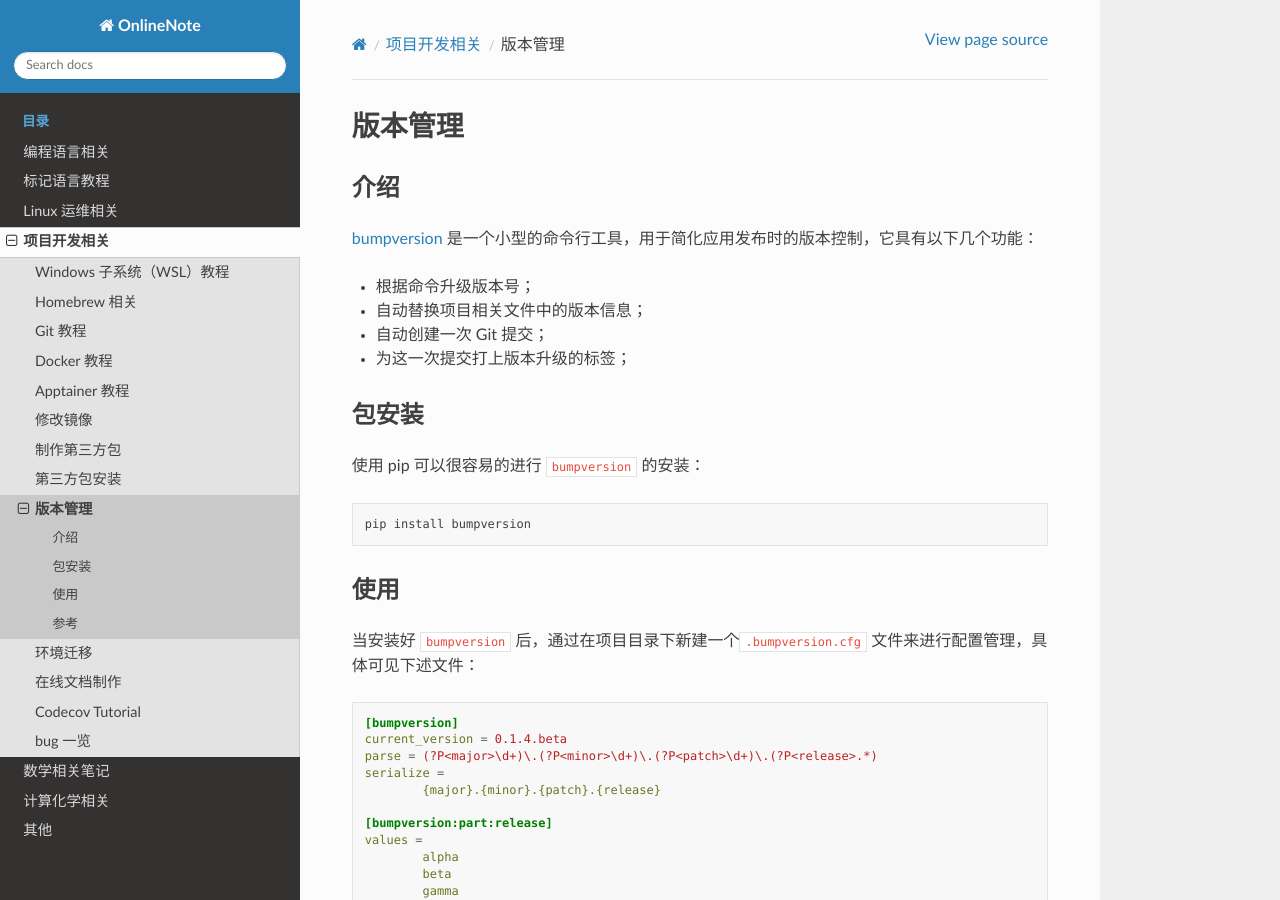
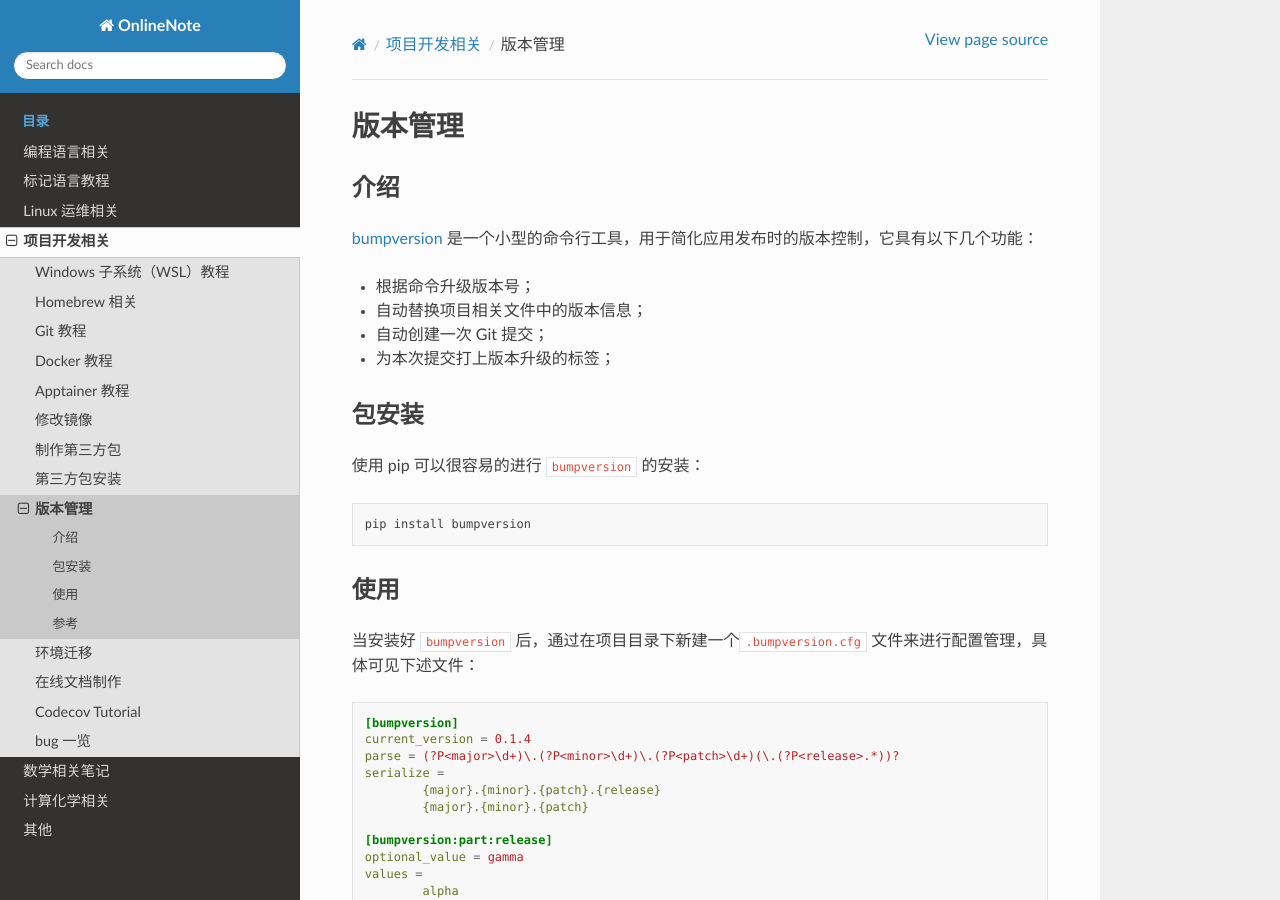
Before and after one commit to Rasic2/CodeNote, a Sphinx documentation site: the page built from docs/source/development/version.md, in a window 1280 px wide and 900 px high. Built offline with Sphinx 7.4.7 and the Read the Docs theme 2.0.0, drawn with Linux system fonts in a browser that asks for light colours.

Commit message:
update version.md

````diff
--- a/docs/source/development/version.md
+++ b/docs/source/development/version.md
@@ -7,7 +7,7 @@
 - 根据命令升级版本号；
 - 自动替换项目相关文件中的版本信息；
 - 自动创建一次 Git 提交；
-- 为这一次提交打上版本升级的标签；
+- 为本次提交打上版本升级的标签；
 
 ## 包安装
 
@@ -23,12 +23,14 @@ pip install bumpversion
 
 ```ini
 [bumpversion]
-current_version = 0.1.4.beta
-parse = (?P<major>\d+)\.(?P<minor>\d+)\.(?P<patch>\d+)\.(?P<release>.*)
+current_version = 0.1.4
+parse = (?P<major>\d+)\.(?P<minor>\d+)\.(?P<patch>\d+)(\.(?P<release>.*))?
 serialize =
 	{major}.{minor}.{patch}.{release}
+	{major}.{minor}.{patch}
 
 [bumpversion:part:release]
+optional_value = gamma
 values =
 	alpha
 	beta
````
